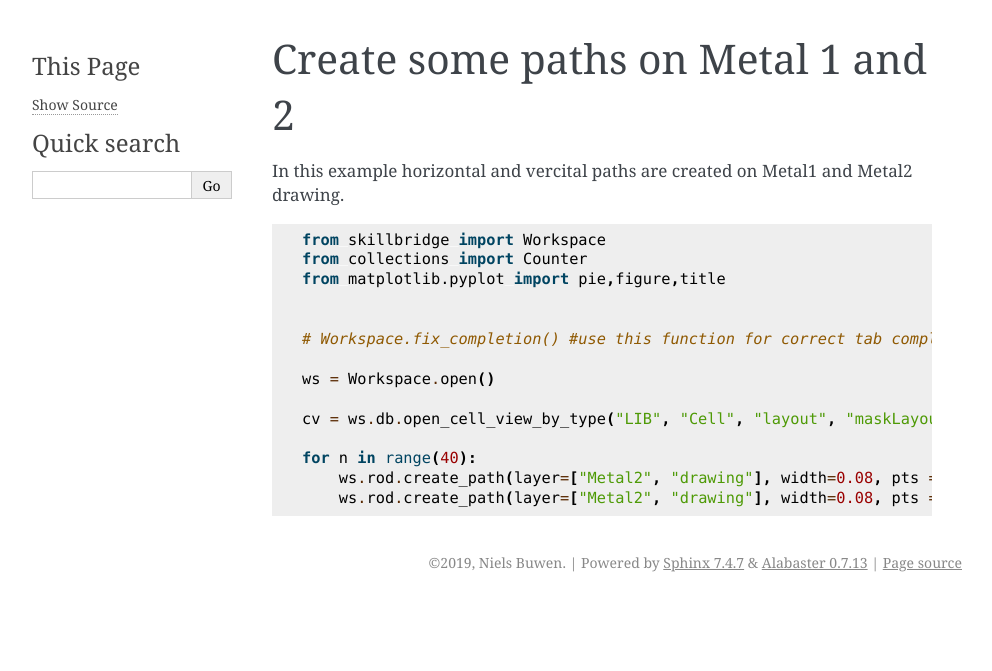
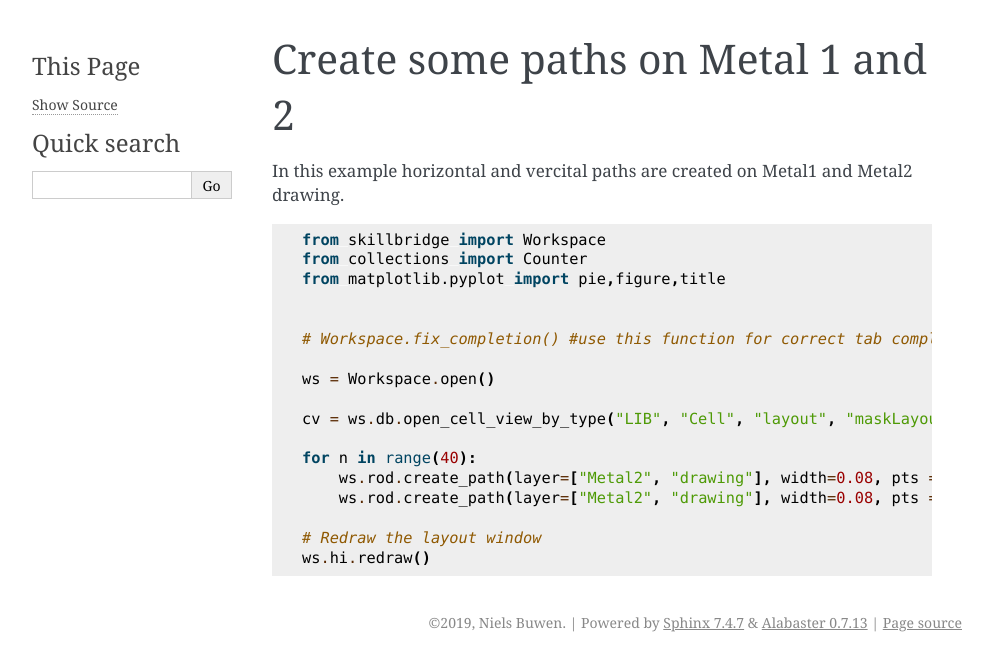
Before and after one commit to unihd-cag/skillbridge, a Sphinx documentation site: the page built from docs/examples/create_path.rst, in a window 1280 px wide. Shown: the top 671 px of the page, without its empty margins (148-1140 px from the left). Built offline with Sphinx 7.4.7, drawn with Linux system fonts in a browser that asks for light colours.

Commit message:
added redraw to the example

```diff
--- a/docs/examples/create_path.rst
+++ b/docs/examples/create_path.rst
@@ -21,3 +21,6 @@ In this example horizontal and vercital paths are created on Metal1 and Metal2 d
     for n in range(40):
         ws.rod.create_path(layer=["Metal2", "drawing"], width=0.08, pts = [[0. + 0.125 * n, 0.], [0. + 0.125 * n, 5.]])
         ws.rod.create_path(layer=["Metal2", "drawing"], width=0.08, pts = [[0., 0. + 0.125 * n], [5., 0. + 0.125 * n]])
+
+    # Redraw the layout window
+    ws.hi.redraw()
```
